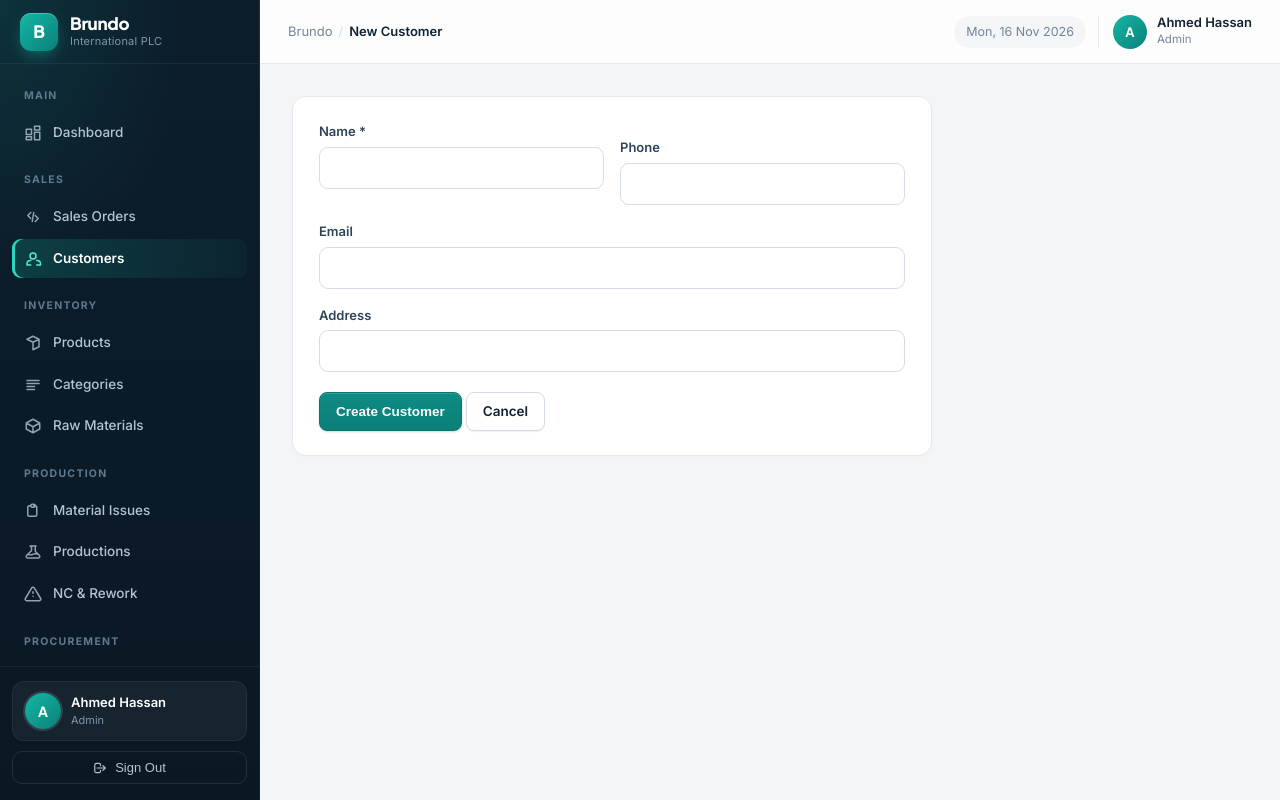
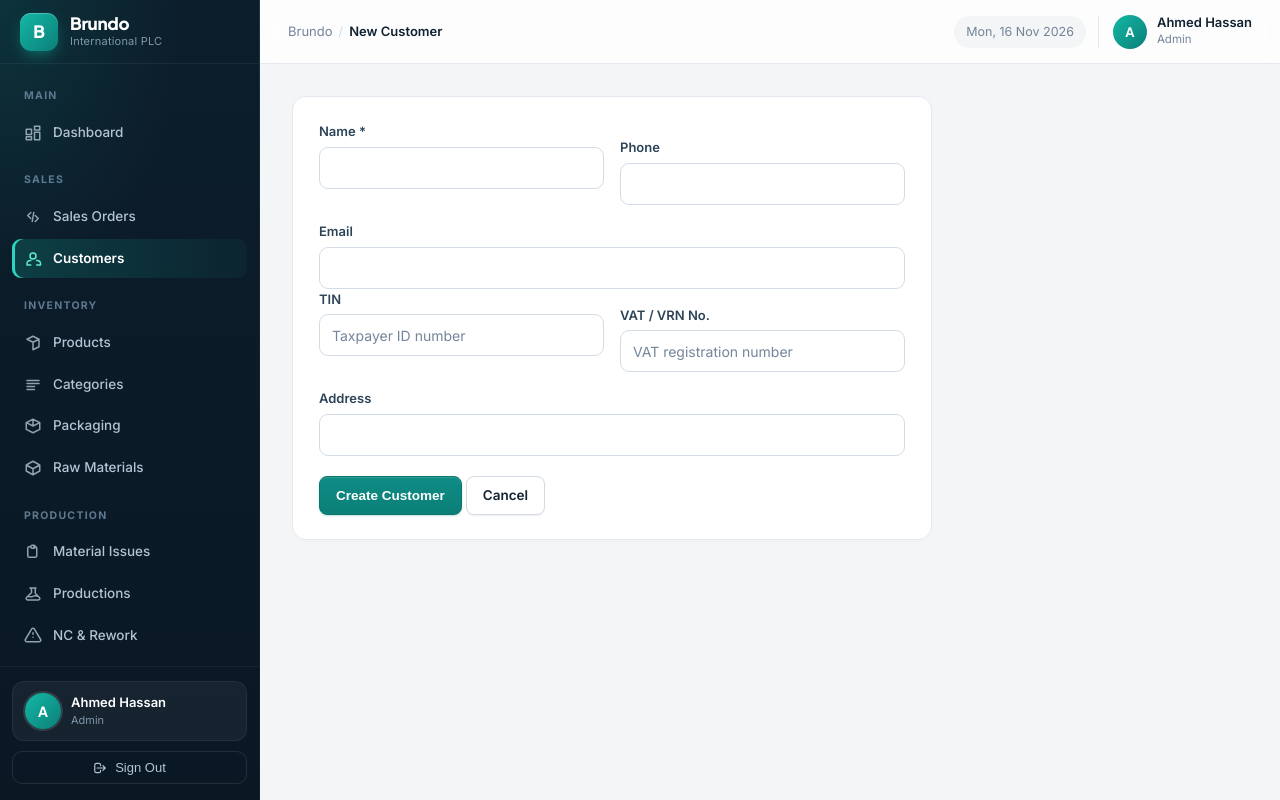
Before and after one commit to abel149/ERP-system, a Laravel app: page /customers/create in a window 1280 px wide. Run offline with Laravel 12, Linux system fonts and the light colour scheme; a user stored in the database is signed in; data comes from the database, SQL or seed files in the repository.

Commit message:
feat: add packaging type seeder, customer TIN/VAT fields, and packaging nav link
Add packaging type seed data, customer tax fields, and navigation:
- DatabaseSeeder: seed 5/10/25/50/100 kg packaging types with 50 ETB/kg unit cost via firstOrCreate
- customers/_form.blade.php: add TIN/VAT number fields in form-row with placeholders
- customers/index.blade.php: add TIN/VAT columns to table, update search placeholder to include TIN, fix empty state colspan to 7
- layouts/app.blade.php: add packaging

```diff
--- a/resources/views/customers/_form.blade.php
+++ b/resources/views/customers/_form.blade.php
@@ -15,6 +15,18 @@
     <input type="email" id="email" name="email" value="{{ old('email', $customer->email ?? '') }}">
     @error('email')<div class="error">{{ $message }}</div>@enderror
 </div>
+<div class="form-row">
+    <div class="field">
+        <label for="tin">TIN</label>
+        <input type="text" id="tin" name="tin" value="{{ old('tin', $customer->tin ?? '') }}" placeholder="Taxpayer ID number">
+        @error('tin')<div class="error">{{ $message }}</div>@enderror
+    </div>
+    <div class="field">
+        <label for="vat_number">VAT / VRN No.</label>
+        <input type="text" id="vat_number" name="vat_number" value="{{ old('vat_number', $customer->vat_number ?? '') }}" placeholder="VAT registration number">
+        @error('vat_number')<div class="error">{{ $message }}</div>@enderror
+    </div>
+</div>
 <div class="field">
     <label for="address">Address</label>
     <input type="text" id="address" name="address" value="{{ old('address', $customer->address ?? '') }}">
--- a/resources/views/layouts/app.blade.php
+++ b/resources/views/layouts/app.blade.php
@@ -62,6 +62,10 @@
                 <a href="{{ route('categories.index') }}" class="nav-link {{ request()->routeIs('categories.*') ? 'active' : '' }}">
                     <svg class="nav-icon" fill="none" stroke="currentColor" viewBox="0 0 24 24"><path stroke-linecap="round" stroke-linejoin="round" stroke-width="2" d="M4 6h16M4 10h16M4 14h10M4 18h10"/></svg>
                     Categories
+                </a>
+                <a href="{{ route('packaging-types.index') }}" class="nav-link {{ request()->routeIs('packaging-types.*') ? 'active' : '' }}">
+                    <svg class="nav-icon" fill="none" stroke="currentColor" viewBox="0 0 24 24"><path stroke-linecap="round" stroke-linejoin="round" stroke-width="2" d="M21 7.5l-9-4.5-9 4.5m18 0l-9 4.5m9-4.5v9l-9 4.5M3 7.5l9 4.5m-9-4.5v9l9 4.5m0-18v9"/></svg>
+                    Packaging
                 </a>
                 <a href="{{ route('raw-materials.index') }}" class="nav-link {{ request()->routeIs('raw-materials.*') ? 'active' : '' }}">
                     <svg class="nav-icon" fill="none" stroke="currentColor" viewBox="0 0 24 24"><path stroke-linecap="round" stroke-linejoin="round" stroke-width="2" d="M21 8l-9-5-9 5v8l9 5 9-5V8zM3 8l9 5 9-5M12 13v8"/></svg>
```
Also changed, not shown: database/seeders/DatabaseSeeder.php (+9 -0 lines), resources/views/customers/index.blade.php (+5 -3 lines), resources/views/packaging/edit.blade.php (added, +33 -0 lines).
